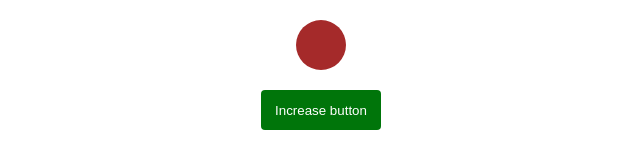
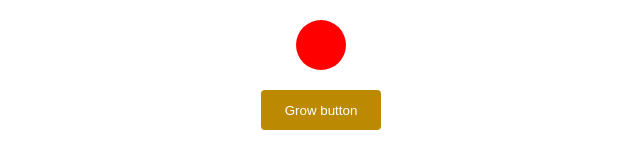
Before and after one commit to Botwe-Felix5820/software-class, a plain HTML site: page index.html in a window 1280 px wide. Shown: the whole page, without its empty margins (319-959 px from the left). Drawn offline with Linux system fonts and the light colour scheme.

Commit message:
Made Changes

```diff
--- a/index.html
+++ b/index.html
@@ -12,7 +12,7 @@
 
     <div class="circle_container">
         <div class="circle"></div>
-        <button class="grow_btn">Increase button</button>
+        <button class="grow_btn">Grow button</button>
     </div>
 
 
--- a/style.css
+++ b/style.css
@@ -14,14 +14,14 @@
 .circle {
     height: 50px;
     width: 50px;
-    background: brown;
+    background: rgb(255, 0, 0);
     border-radius: 50%;
     margin: 20px;
     transition: 0.5s;
 }
 
 .grow_btn {
-    background: rgb(0, 117, 10);
+    background: rgb(188, 138, 2);
     color: white;
     border: none;
     outline: none;
```
